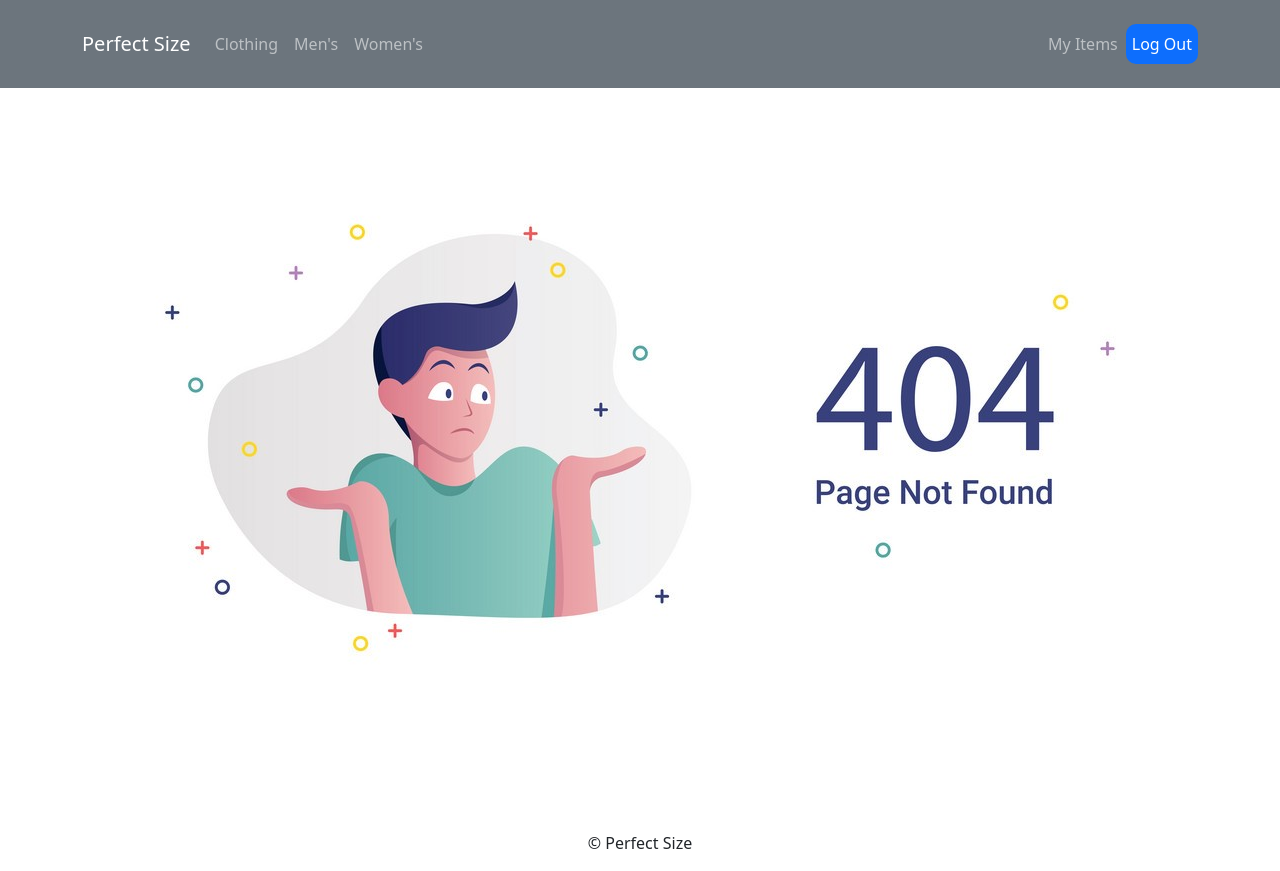
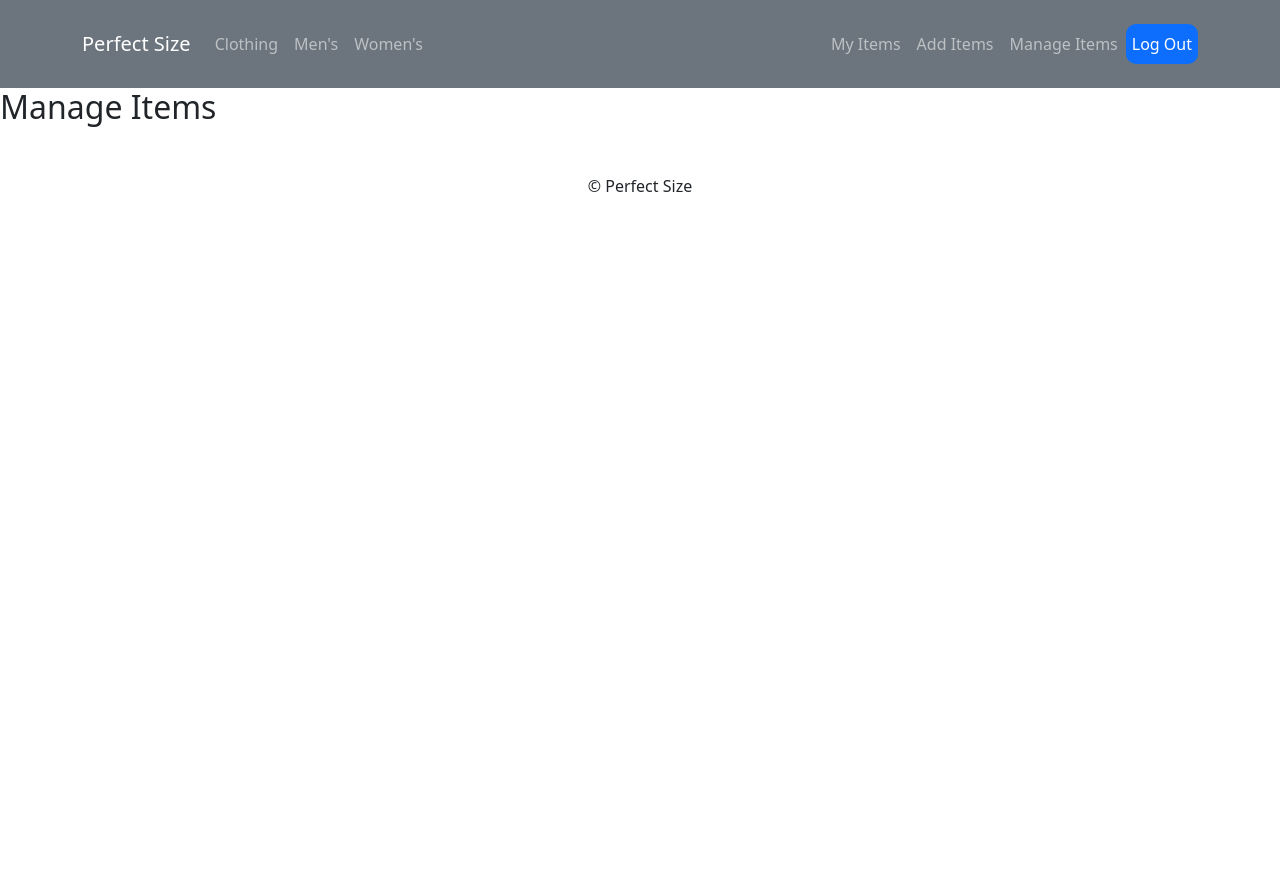
Before and after one commit to mehedihasan99/warehouse-management-client, a React (Create React App) app: page /manageItems in a window 1280 px wide. After the commit the page ends 800 px from the top, so only its background shows below. Built offline with nearby package versions, Linux system fonts and the light colour scheme; no server answers; sample sign-in values are in the browser's storage.

Commit message:
add item

```diff
--- a/src/App.js
+++ b/src/App.js
@@ -11,6 +11,7 @@ import Register from './Pages/Login/Register/Register';
 import RequireAuth from './Pages/Login/RequireAuth/RequireAuth';
 import AddProduct from './Pages/AddProduct/AddProduct';
 import MyItems from './Pages/MyItems/MyItems';
+import ManageItems from './Pages/ManageItems/ManageItems';
 
 function App() {
   return (
@@ -29,7 +30,16 @@ function App() {
             <AddProduct></AddProduct>
           </RequireAuth>
         }></Route>
-        <Route path='/myItems' element={<MyItems></MyItems>}></Route>
+        <Route path='/myItems' element={
+          <RequireAuth>
+            <MyItems></MyItems>
+          </RequireAuth>
+        }></Route>
+        <Route path='/manageItems' element={
+          <RequireAuth>
+            <ManageItems></ManageItems>
+          </RequireAuth>
+        }></Route>
         <Route path='/register' element={<Register></Register>}></Route>
         <Route path='/login' element={<Login></Login>}></Route>
         <Route path='*' element={<NotFound></NotFound>}></Route>
--- a/src/Pages/AddProduct/AddProduct.js
+++ b/src/Pages/AddProduct/AddProduct.js
@@ -26,7 +26,7 @@ const AddProduct = () => {
                 <input placeholder='Name' {...register("name", { required: true, maxLength: 20 })} />
                 <input placeholder='Price' type="number" {...register("price")} />
                 <input placeholder='Quantity' type="number" {...register("quantity")} />
-                <input placeholder='Supplier Name' {...register("supplierName")} />
+                <input placeholder='Supplier Name' {...register("supplier")} />
                 <textarea placeholder='Description' {...register("description")} />
                 <input type="submit" value='Add Product' />
             </form>
--- /dev/null
+++ b/src/Pages/ManageItems/ManageItems.js
@@ -0,0 +1,11 @@
+import React from 'react';
+
+const ManageItems = () => {
+    return (
+        <div>
+            <h2>Manage Items</h2>
+        </div>
+    );
+};
+
+export default ManageItems;
--- a/src/Pages/Shared/Header/Header.js
+++ b/src/Pages/Shared/Header/Header.js
@@ -23,7 +23,13 @@ const Header = () => {
                             <Nav.Link href="home#women">Women's</Nav.Link>
                         </Nav>
                         <Nav>
-                            <Nav.Link as={Link} to="/myItems">My Items</Nav.Link>
+                            {
+                                user && <>
+                                    <Nav.Link as={Link} to="/myItems">My Items</Nav.Link>
+                                    <Nav.Link as={Link} to="/addProduct">Add Items</Nav.Link>
+                                    <Nav.Link as={Link} to="/manageItems">Manage Items</Nav.Link>
+                                </>
+                            }
                             {
                                 user ? <button
                                     onClick={handleLogOut}
```
Also changed, not shown: src/Pages/ManageItems/ManageItems.css (added).
